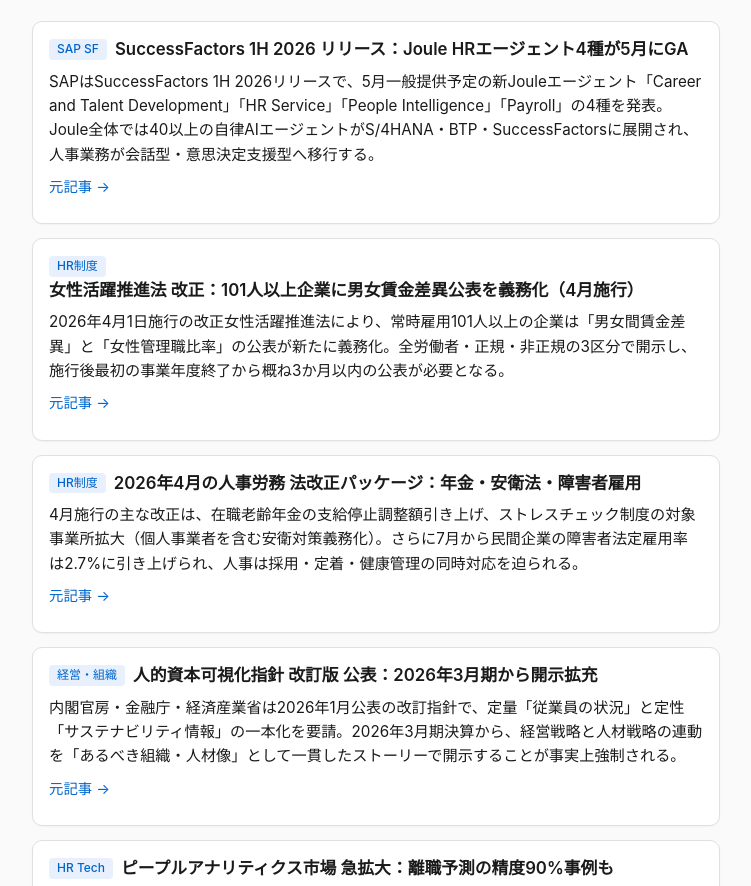
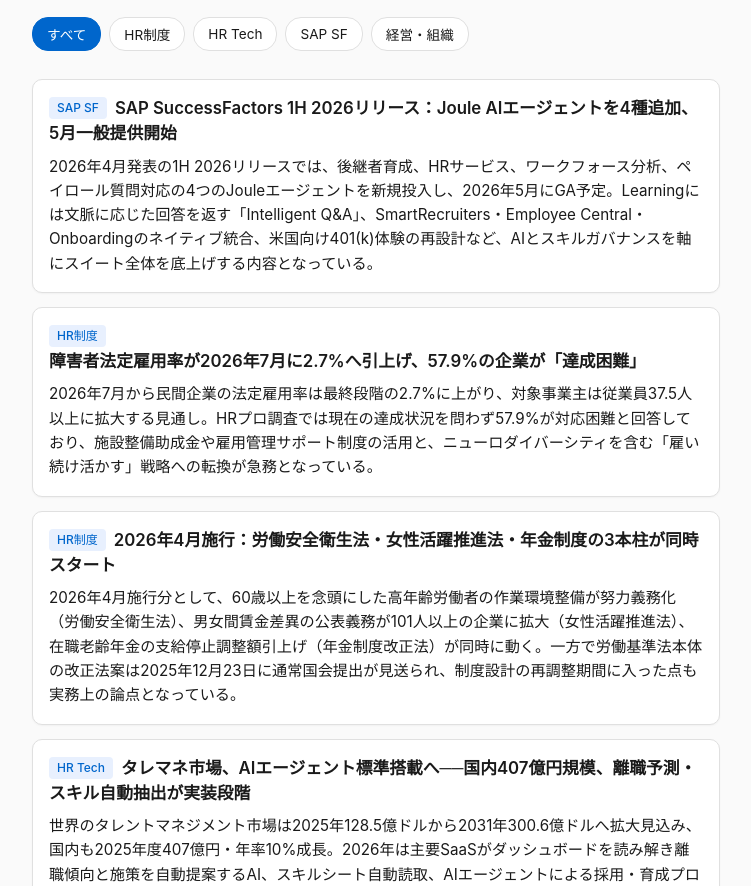
Before and after one commit to hata29/news, a plain HTML site: page archive/2026-04-26.html in a window 1280 px wide. Shown: the part 83-969 px from the top of the page, without its empty margins (264-1015 px from the left). Drawn offline with Linux system fonts and the light colour scheme.

Commit message:
Update news digest: 2026-04-26

```diff
--- a/archive/2026-04-26.html
+++ b/archive/2026-04-26.html
@@ -49,7 +49,37 @@ header h1 {
 header .meta {
   color: var(--muted);
   font-size: 0.85rem;
-  margin-bottom: 24px;
+  margin-bottom: 16px;
+}
+.filters {
+  display: flex;
+  gap: 8px;
+  overflow-x: auto;
+  padding: 4px 0 12px;
+  margin-bottom: 16px;
+  -webkit-overflow-scrolling: touch;
+  scrollbar-width: none;
+}
+.filters::-webkit-scrollbar { display: none; }
+.filter-btn {
+  flex-shrink: 0;
+  padding: 6px 14px;
+  border-radius: 16px;
+  border: 1px solid var(--border);
+  background: var(--card-bg);
+  color: var(--fg);
+  font-size: 0.85rem;
+  cursor: pointer;
+  white-space: nowrap;
+  font-family: inherit;
+}
+.filter-btn:hover {
+  border-color: var(--accent);
+}
+.filter-btn.active {
+  background: var(--accent);
+  color: white;
+  border-color: var(--accent);
 }
 article {
   background: var(--card-bg);
@@ -62,8 +92,16 @@ article {
 article h2 {
   font-size: 1.05rem;
   margin: 0 0 8px;
-  line-height: 1.4;
+  line-height: 1.5;
   font-weight: 600;
+}
+article h2 a {
+  color: var(--fg);
+  text-decoration: none;
+}
+article h2 a:hover {
+  color: var(--accent);
+  text-decoration: underline;
 }
 .cat {
   display: inline-block;
@@ -77,15 +115,9 @@ article h2 {
   vertical-align: 2px;
 }
 article p {
-  margin: 8px 0;
+  margin: 8px 0 0;
   font-size: 0.95rem;
 }
-.source a {
-  color: var(--accent);
-  text-decoration: none;
-  font-size: 0.9rem;
-}
-.source a:hover { text-decoration: underline; }
 footer {
   margin-top: 32px;
   padding-top: 16px;
@@ -101,45 +133,58 @@ footer {
 <h1>📰 週次ニュースダイジェスト</h1>
 <div class="meta">2026年04月26日 更新</div>
 </header>
-<main>
-<article>
-  <h2><span class="cat">SAP SF</span>SuccessFactors 1H 2026 リリース：Joule HRエージェント4種が5月にGA</h2>
-  <p>SAPはSuccessFactors 1H 2026リリースで、5月一般提供予定の新Jouleエージェント「Career and Talent Development」「HR Service」「People Intelligence」「Payroll」の4種を発表。Joule全体では40以上の自律AIエージェントがS/4HANA・BTP・SuccessFactorsに展開され、人事業務が会話型・意思決定支援型へ移行する。</p>
-  <p class="source"><a href="https://news.sap.com/2026/04/sap-successfactors-1h-2026-release/" target="_blank" rel="noopener">元記事 →</a></p>
+<nav class="filters">
+<button class="filter-btn active" data-filter="all">すべて</button>
+<button class="filter-btn" data-filter="HR制度">HR制度</button>
+<button class="filter-btn" data-filter="HR Tech">HR Tech</button>
+<button class="filter-btn" data-filter="SAP SF">SAP SF</button>
+<button class="filter-btn" data-filter="経営・組織">経営・組織</button>
+</nav>
+<main id="articles">
+<article data-category="SAP SF">
+  <h2><span class="cat">SAP SF</span><a href="https://news.sap.com/2026/04/sap-successfactors-1h-2026-release/" target="_blank" rel="noopener">SAP SuccessFactors 1H 2026リリース：Joule AIエージェントを4種追加、5月一般提供開始</a></h2>
+  <p>2026年4月発表の1H 2026リリースでは、後継者育成、HRサービス、ワークフォース分析、ペイロール質問対応の4つのJouleエージェントを新規投入し、2026年5月にGA予定。Learningには文脈に応じた回答を返す「Intelligent Q&A」、SmartRecruiters・Employee Central・Onboardingのネイティブ統合、米国向け401(k)体験の再設計など、AIとスキルガバナンスを軸にスイート全体を底上げする内容となっている。</p>
 </article>
-<article>
-  <h2><span class="cat">HR制度</span>女性活躍推進法 改正：101人以上企業に男女賃金差異公表を義務化（4月施行）</h2>
-  <p>2026年4月1日施行の改正女性活躍推進法により、常時雇用101人以上の企業は「男女間賃金差異」と「女性管理職比率」の公表が新たに義務化。全労働者・正規・非正規の3区分で開示し、施行後最初の事業年度終了から概ね3か月以内の公表が必要となる。</p>
-  <p class="source"><a href="https://jsite.mhlw.go.jp/aichi-roudoukyoku/kaisei_jokatsu_00003.html" target="_blank" rel="noopener">元記事 →</a></p>
+<article data-category="HR制度">
+  <h2><span class="cat">HR制度</span><a href="https://www.hrpro.co.jp/trend_news.php?news_no=3500" target="_blank" rel="noopener">障害者法定雇用率が2026年7月に2.7%へ引上げ、57.9%の企業が「達成困難」</a></h2>
+  <p>2026年7月から民間企業の法定雇用率は最終段階の2.7%に上がり、対象事業主は従業員37.5人以上に拡大する見通し。HRプロ調査では現在の達成状況を問わず57.9%が対応困難と回答しており、施設整備助成金や雇用管理サポート制度の活用と、ニューロダイバーシティを含む「雇い続け活かす」戦略への転換が急務となっている。</p>
 </article>
-<article>
-  <h2><span class="cat">HR制度</span>2026年4月の人事労務 法改正パッケージ：年金・安衛法・障害者雇用</h2>
-  <p>4月施行の主な改正は、在職老齢年金の支給停止調整額引き上げ、ストレスチェック制度の対象事業所拡大（個人事業者を含む安衛対策義務化）。さらに7月から民間企業の障害者法定雇用率は2.7%に引き上げられ、人事は採用・定着・健康管理の同時対応を迫られる。</p>
-  <p class="source"><a href="https://mag.smarthr.jp/hr/procedure/2026-HRtrend/" target="_blank" rel="noopener">元記事 →</a></p>
+<article data-category="HR制度">
+  <h2><span class="cat">HR制度</span><a href="https://www.workersdoctors.co.jp/column/knowledge/houkaisei202604/" target="_blank" rel="noopener">2026年4月施行：労働安全衛生法・女性活躍推進法・年金制度の3本柱が同時スタート</a></h2>
+  <p>2026年4月施行分として、60歳以上を念頭にした高年齢労働者の作業環境整備が努力義務化（労働安全衛生法）、男女間賃金差異の公表義務が101人以上の企業に拡大（女性活躍推進法）、在職老齢年金の支給停止調整額引上げ（年金制度改正法）が同時に動く。一方で労働基準法本体の改正法案は2025年12月23日に通常国会提出が見送られ、制度設計の再調整期間に入った点も実務上の論点となっている。</p>
 </article>
-<article>
-  <h2><span class="cat">経営・組織</span>人的資本可視化指針 改訂版 公表：2026年3月期から開示拡充</h2>
-  <p>内閣官房・金融庁・経済産業省は2026年1月公表の改訂指針で、定量「従業員の状況」と定性「サステナビリティ情報」の一本化を要請。2026年3月期決算から、経営戦略と人材戦略の連動を「あるべき組織・人材像」として一貫したストーリーで開示することが事実上強制される。</p>
-  <p class="source"><a href="https://www.dir.co.jp/report/research/capital-mkt/esg/20260123_025550.html" target="_blank" rel="noopener">元記事 →</a></p>
+<article data-category="HR Tech">
+  <h2><span class="cat">HR Tech</span><a href="https://hrzine.jp/article/detail/7410" target="_blank" rel="noopener">タレマネ市場、AIエージェント標準搭載へ──国内407億円規模、離職予測・スキル自動抽出が実装段階</a></h2>
+  <p>世界のタレントマネジメント市場は2025年128.5億ドルから2031年300.6億ドルへ拡大見込み、国内も2025年度407億円・年率10%成長。2026年は主要SaaSがダッシュボードを読み解き離職傾向と施策を自動提案するAI、スキルシート自動読取、AIエージェントによる採用・育成プロセスの自律支援を標準搭載する段階に入り、AI人材への破格処遇と新卒採用抑制の二極化も鮮明化している。</p>
 </article>
-<article>
-  <h2><span class="cat">HR Tech</span>ピープルアナリティクス市場 急拡大：離職予測の精度90%事例も</h2>
-  <p>HR分析市場は2025年48.9億ドル→2026年57.1億ドルに拡大見込み。NECや日立、テンプホールディングス等が勤怠・評価・サーベイを統合分析し、離職予測モデルで85〜90%の精度を達成。S&P Globalは2026年のHRテック成長領域としてEX・ピープルアナリティクス・タレントインテリジェンスを挙げる。</p>
-  <p class="source"><a href="https://renue.co.jp/posts/people-analytics-hr-data-turnover-prediction-hiring-guide" target="_blank" rel="noopener">元記事 →</a></p>
+<article data-category="HR Tech">
+  <h2><span class="cat">HR Tech</span><a href="https://www.nttdata.com/jp/ja/trends/data-insight/2024/1129/" target="_blank" rel="noopener">テルモ「Terumo ONE Connect」が全世界7,000人に拡大、社内タレント・マーケットプレイスが本格展開</a></h2>
+  <p>テルモはAIで社内人材マッチングを行う「Terumo ONE Connect」を2025年3月に全世界拠点の約7,000人へ拡大。日立製作所は応募者・社員データから人材ポートフォリオを再設計、DeNAは2017年設置のピープルアナリティクスチームでマネジャー向けフォロー指標を運用しており、ピープルアナリティクスは「分析の試行」から「グローバルでの全社実装」フェーズに移行している。</p>
 </article>
-<article>
-  <h2><span class="cat">SAP SF</span>SAP、SmartRecruitersをSuccessFactorsに統合：採用領域のAI強化</h2>
-  <p>SAPは採用管理プラットフォームSmartRecruitersをSuccessFactorsへ統合し、採用〜オンボーディングの一気通貫を実現。Jouleとの連携により候補者スクリーニング・面接準備の自律支援が可能になり、Recruiting Management刷新の中核ピースとして位置付けられている。</p>
-  <p class="source"><a href="https://www.hr-brew.com/stories/2026/03/06/sap-launches-smartrecruiters-hiring-platform-integration-into-successfactors" target="_blank" rel="noopener">元記事 →</a></p>
+<article data-category="経営・組織">
+  <h2><span class="cat">経営・組織</span><a href="https://www.dir.co.jp/report/research/capital-mkt/esg/20260123_025550.html" target="_blank" rel="noopener">人的資本可視化指針が2026年3月改訂、「あるべき組織・人材の姿」と投資額の整理を要請</a></h2>
+  <p>内閣官房・金融庁・経済産業省は2026年3月に人的資本可視化指針の改訂版を公表し、経営戦略と人材戦略の連動を「あるべき組織・人材の姿」として明確化したうえで必要な人的資本投資を整理することを推奨。タナベコンサルのHRトレンド2026でも「全員に研修」「全員に1on1」といった労働集約的施策の見直しが論点とされ、形式的開示から戦略連動型の本質施策へのシフトが問われている。</p>
 </article>
-<article>
-  <h2><span class="cat">経営・組織</span>リスキリング 大手の動き加速：味の素は2030年までに全社員DX化</h2>
-  <p>富士通はグループ13万人を対象にDX人材化を推進、日立は「Hitachi Academy」でAI・クラウド教育を全社展開、味の素は2026〜2030年で全従業員のDXビジネス人材化を計画。一方、帝国データバンク調査では「リスキリングに積極的」な企業は26.1%にとどまり、大手と中堅以下の格差が顕在化している。</p>
-  <p class="source"><a href="https://ai-kenkyujo.com/news/reskilling-kigyou-jirei/" target="_blank" rel="noopener">元記事 →</a></p>
+<article data-category="SAP SF">
+  <h2><span class="cat">SAP SF</span><a href="https://sapinsider.org/articles/successfactors-1h-release-deepens-ai-across-hr-suite/" target="_blank" rel="noopener">SuccessFactors、AIをパフォーマンス・ラーニング・後継者計画を横断する「スイート横串」へ</a></h2>
+  <p>SAPinsiderの分析によれば、1H 2026の核は単一モジュールに閉じたヘルパー型AIから、パフォーマンス管理・ラーニング・後継者計画・ピープルアナリティクスを横断して動く「スイート横串型エージェント」への転換。報酬パターンと潜在的賃金格差を分析する機能や、スキル基準を一元管理する強化版スキルガバナンスも追加され、規制対応とスキルベース組織化を同時に支える構成となっている。</p>
 </article>
 </main>
 <footer>
 <p>Updated 2026年04月26日 · Generated by Claude Code</p>
 </footer>
+<script>
+document.querySelectorAll('.filter-btn').forEach(function(btn) {
+  btn.addEventListener('click', function() {
+    var filter = btn.dataset.filter;
+    document.querySelectorAll('.filter-btn').forEach(function(b) { b.classList.remove('active'); });
+    btn.classList.add('active');
+    document.querySelectorAll('article').forEach(function(a) {
+      var cat = a.dataset.category || '';
+      a.style.display = (filter === 'all' || cat === filter) ? '' : 'none';
+    });
+  });
+});
+</script>
 </body>
 </html>
```
Also changed, not shown: index.html (+83 -38 lines).
